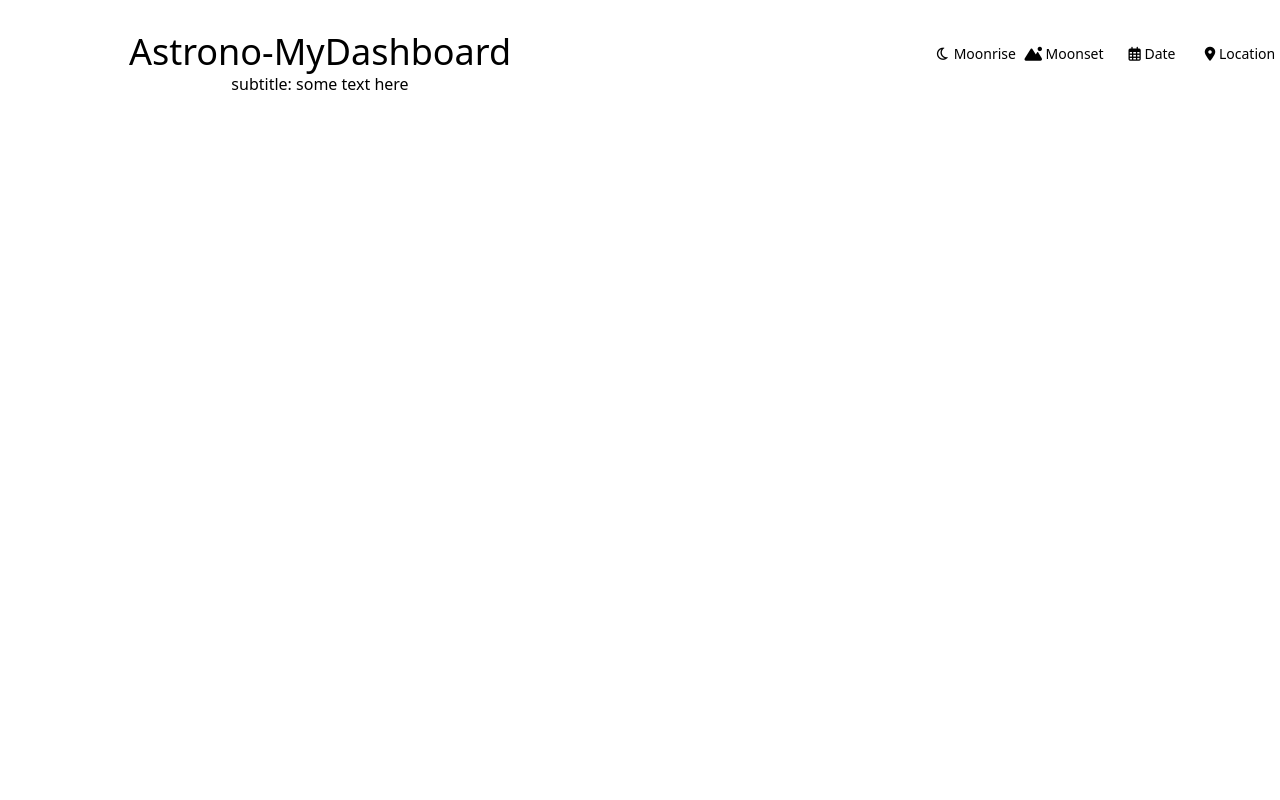
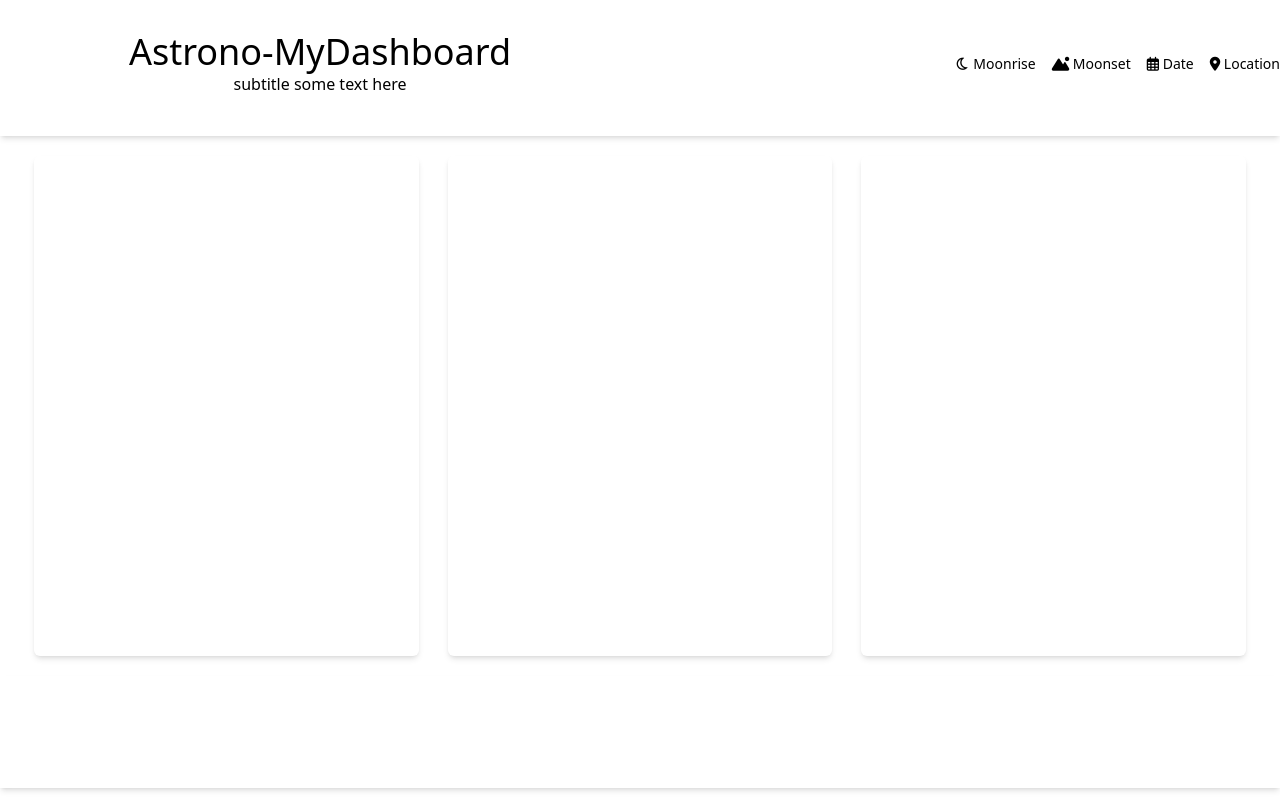
Before and after one commit to omgthegreenranger/Astrono-MyDashboard, a website: page index.html in a window 1280 px wide. Drawn offline with Linux system fonts and the light colour scheme.

Commit message:
modified shadow

```diff
--- a/index.html
+++ b/index.html
@@ -13,32 +13,34 @@
     <link rel="stylesheet" href="./build/css/main.css">
 </head>
 
-<body>
-    <div class="header-wrapper">
-        <header class="container mx-auto md:flex rounded-md">
-            <div class="w-1/2 h-32 md:flex flex-col justify-center items-center">
-                <h1 class="text-4xl">Astrono-MyDashboard</h1>
-                <h2>subtitle: some text here</h2>
+<body class="min-h-screen">
+    <div class="header-wrapper shadow-md">
+        <header class="container mx-auto flex rounded-md">
+            <div class="w-1/2 h-32 flex flex-col justify-center items-center">
+                <h1 class="md:text-4xl">Astrono-MyDashboard</h1>
+                <h2>subtitle some text here</h2>
             </div>
-            <div class="w-1/2 md:h-32 text-sm md:flex justify-end items-center gap-x-2">
-                <div class="w-20 h-10 text-center"><i class="fa-regular fa-moon"></i> Moonrise</div>
-                <div class="w-20 h-10 text-center"><i class="fa-solid fa-mountain-sun"></i> Moonset</div>
-                <div class="w-20 h-10 text-center"><i class="fa-regular fa-calendar-days"></i> Date</div>
-                <div class="w-20 h-10 text-center"><i class="fa-solid fa-location-dot"></i> Location</div>
+            <div class="w-1/2 md:h-32 text-sm md:flex justify-end items-center gap-x-4">
+                <button class="w-22 h-10 text-center"><i class="fa-regular fa-moon"></i> Moonrise</button>
+                <button class="w-22 h-10 text-center"><i class="fa-solid fa-mountain-sun"></i> Moonset</button>
+                <button class="w-22 h-10 text-center"><i class="fa-regular fa-calendar-days"></i> Date</button>
+                <button class="w-22 h-10 text-center"><i class="fa-solid fa-location-dot"></i> Location</button>
             </div>
         </header>
     </div>
 
-    <main class="w-full mt-3 p-2">
-        <div class="main-container md:flex justify-around items-center">
-            <div class="main-section md:w-[31%] h-full rounded-md"></div>
-            <div class="main-section md:w-[31%] h-full rounded-md"></div>
-            <div class="main-section md:w-[31%] h-full rounded-md"></div>
+    <main class="w-full md:p-5">
+        <div class="main-container h-[500px] md:flex justify-around items-center">
+            <div class="main-section md:w-[31%] h-full rounded-md shadow-md"></div>
+            <div class="main-section md:w-[31%] h-full rounded-md shadow-md"></div>
+            <div class="main-section md:w-[31%] h-full rounded-md shadow-md"></div>
         </div>
     </main>
 
-    <div class="footer">
+    <div class="footer-wrapper shadow-md">
+
     </div>
+
 </body>
 
 </html>
```
Also changed, not shown: build/css/main.css, build/css/styles.css.
